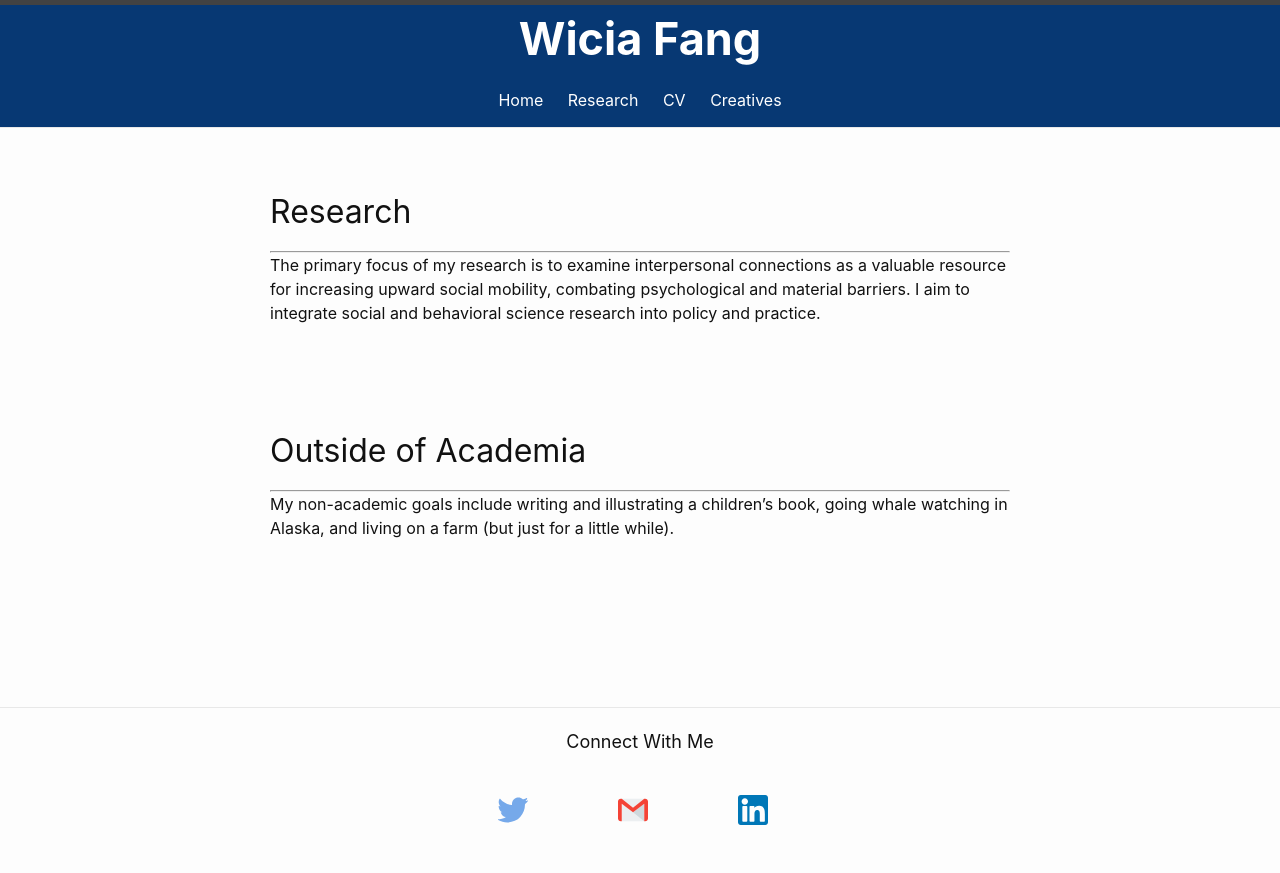
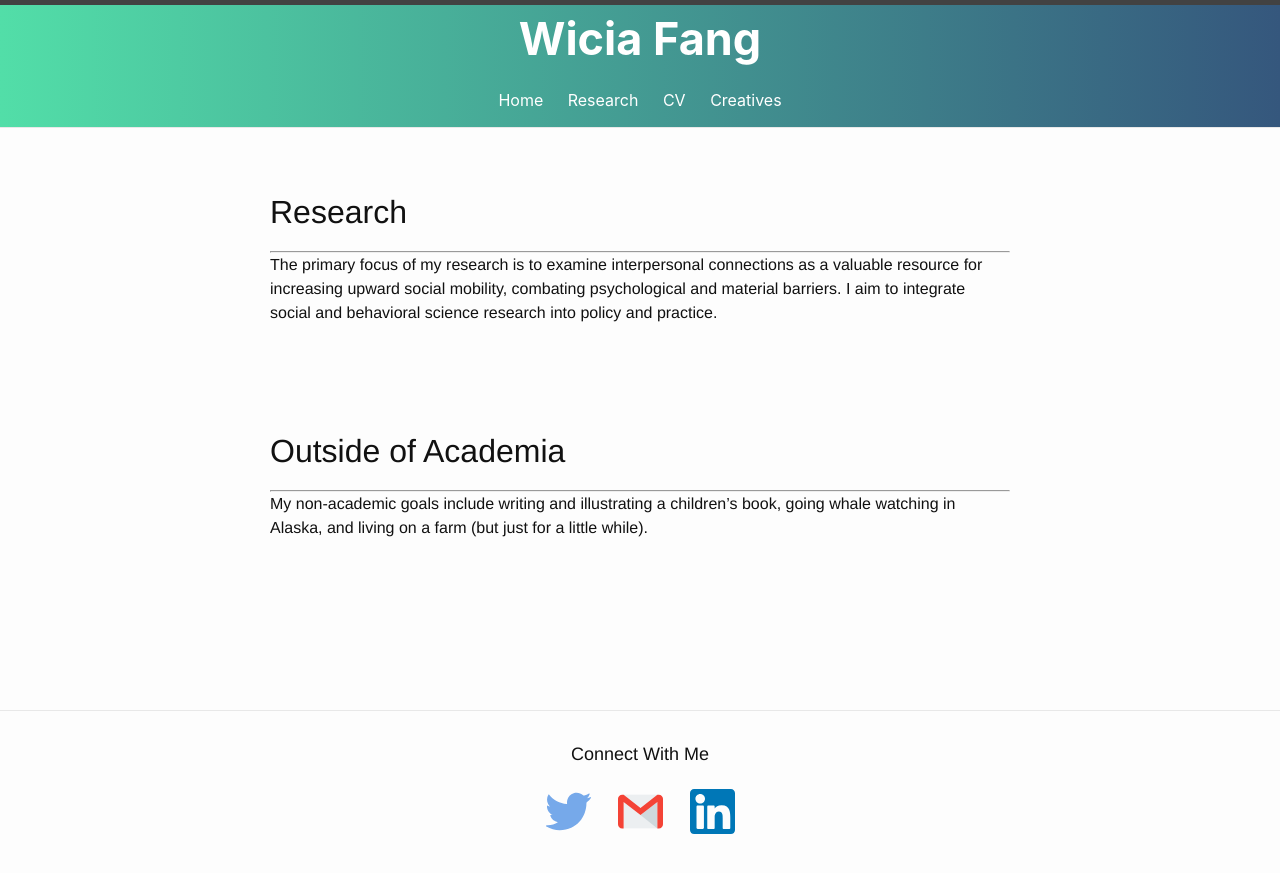
Before and after one commit to wiciaf/wiciaf.github.io, a Jekyll site: the page built from about.markdown, in a window 1280 px wide. Shown: the top 873 px of the page. Built offline with Jekyll 4.4.1, drawn with Linux system fonts in a browser that asks for light colours.

Commit message:
Update main.scss

```diff
--- a/assets/main.scss
+++ b/assets/main.scss
@@ -10,6 +10,10 @@ body { font: 400 16px/1.5 -apple-system, BlinkMacSystemFont, "Segoe UI Bold", Ro
   -webkit-font-feature-settings: "kern" 1; -moz-font-feature-settings: "kern" 1; -o-font-feature-settings: "kern" 1;
   font-feature-settings: "kern" 1; font-kerning: normal; display: flex; min-height: 100vh; flex-direction: column; }
 
+h1, h2, h3, h4, p {
+  font-family: Helvetica;
+}
+
 /*    HEADER    */
 .panel {
   font-size: 45px;
@@ -18,7 +22,7 @@ body { font: 400 16px/1.5 -apple-system, BlinkMacSystemFont, "Segoe UI Bold", Ro
 }
 
 .site-header {
-  background-color: #073873;
+  background: linear-gradient(-90deg, #35577D, #52dea8);
   color: white;
 }
 
@@ -31,10 +35,6 @@ body { font: 400 16px/1.5 -apple-system, BlinkMacSystemFont, "Segoe UI Bold", Ro
 .site-nav .page-link {color: white;}
 
 /*    FOOTER    */
-.site-footer {
-  padding: 20px 0;
-}
-
 .footer-heading {
   text-align: center;
 }
@@ -48,22 +48,40 @@ body { font: 400 16px/1.5 -apple-system, BlinkMacSystemFont, "Segoe UI Bold", Ro
 .footer-col {
   display: inline-block;
   width: auto;
-  padding: 0 20px;
+  //padding: 0 10px;
 }
 
 /*    HOME PAGE    */
-.homeContainer {
+.homeContainer_image {
+  height: auto;
+  border-radius: 50%;
+}
+
+.home-box {
+  display: flex;
+}
+
+.home-left {
+  float: left;
+  padding: 25px;
+}
+
+.home-right {
+  padding-top: 30px;
+  padding-left: 45px;
   text-align: center;
 }
 
-/*    CONTACT PAGE    */
-.contact-page {
-  display: flex;
-  align-items: center;
-  justify-content: center;
-  padding: 10px 0;
+.contact-buttons {
+  padding-top: 25px;
 }
 
 .contact-item {
-  padding: 25px;
+  height: 45px;
+  padding: 6px;
 }
+
+ul li {
+  list-style: none;
+  display: inline-block;
+}
```
